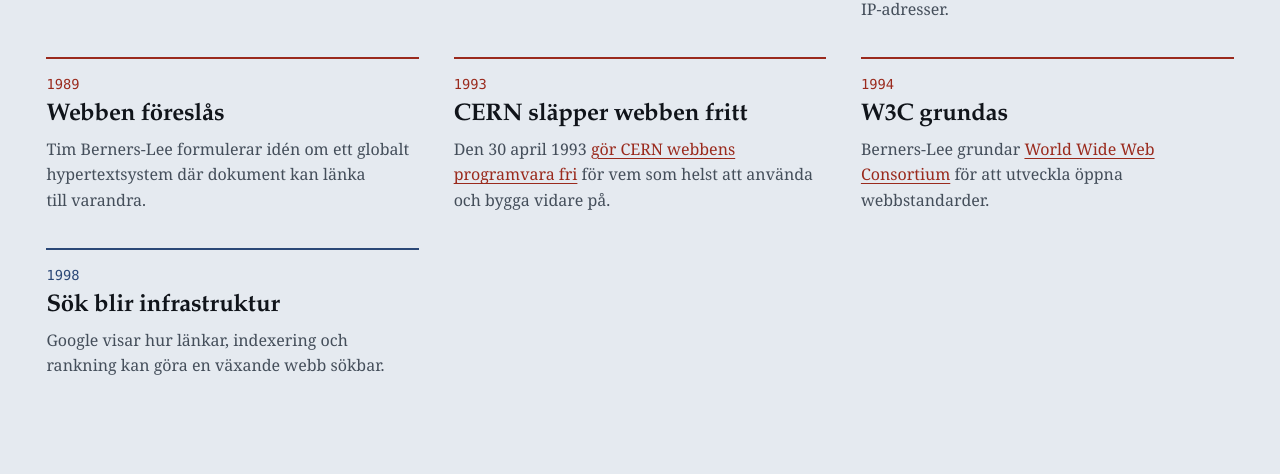
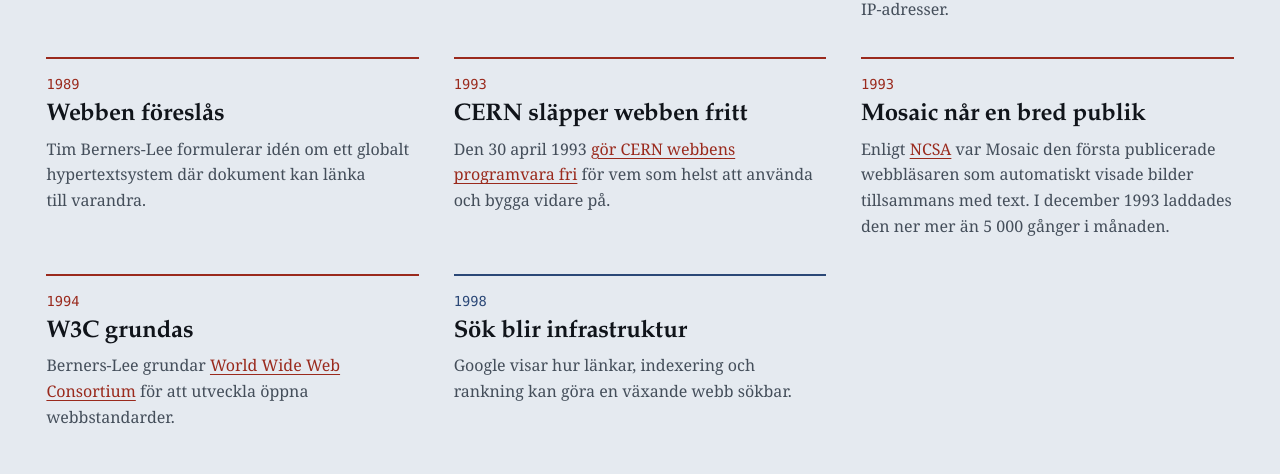
Before and after one commit to abdimannor/web-pioneers, a plain HTML site: page index.html in a window 1280 px wide. Shown: the part 1071-1545 px from the top of the page. Drawn offline with Linux system fonts and the light colour scheme.

Commit message:
Timeline: add NCSA Mosaic in 1993, sourced to NCSA

```diff
--- a/index.html
+++ b/index.html
@@ -80,6 +80,11 @@
           <time datetime="1993">1993</time>
           <h3>CERN släpper webben fritt</h3>
           <p>Den 30 april 1993 <a href="https://home.cern/news/news/computing/30-years-free-and-open-web" rel="noopener">gör CERN webbens programvara fri</a> för vem som helst att använda och bygga vidare på.</p>
+        </li>
+        <li data-theme="webben">
+          <time datetime="1993-12">1993</time>
+          <h3>Mosaic når en bred publik</h3>
+          <p>Enligt <a href="https://www.ncsa.illinois.edu/research/project-highlights/ncsa-mosaic/" rel="noopener">NCSA</a> var Mosaic den första publicerade webbläsaren som automatiskt visade bilder tillsammans med text. I december 1993 laddades den ner mer än 5 000 gånger i månaden.</p>
         </li>
         <li data-theme="webben">
           <time datetime="1994">1994</time>
```
